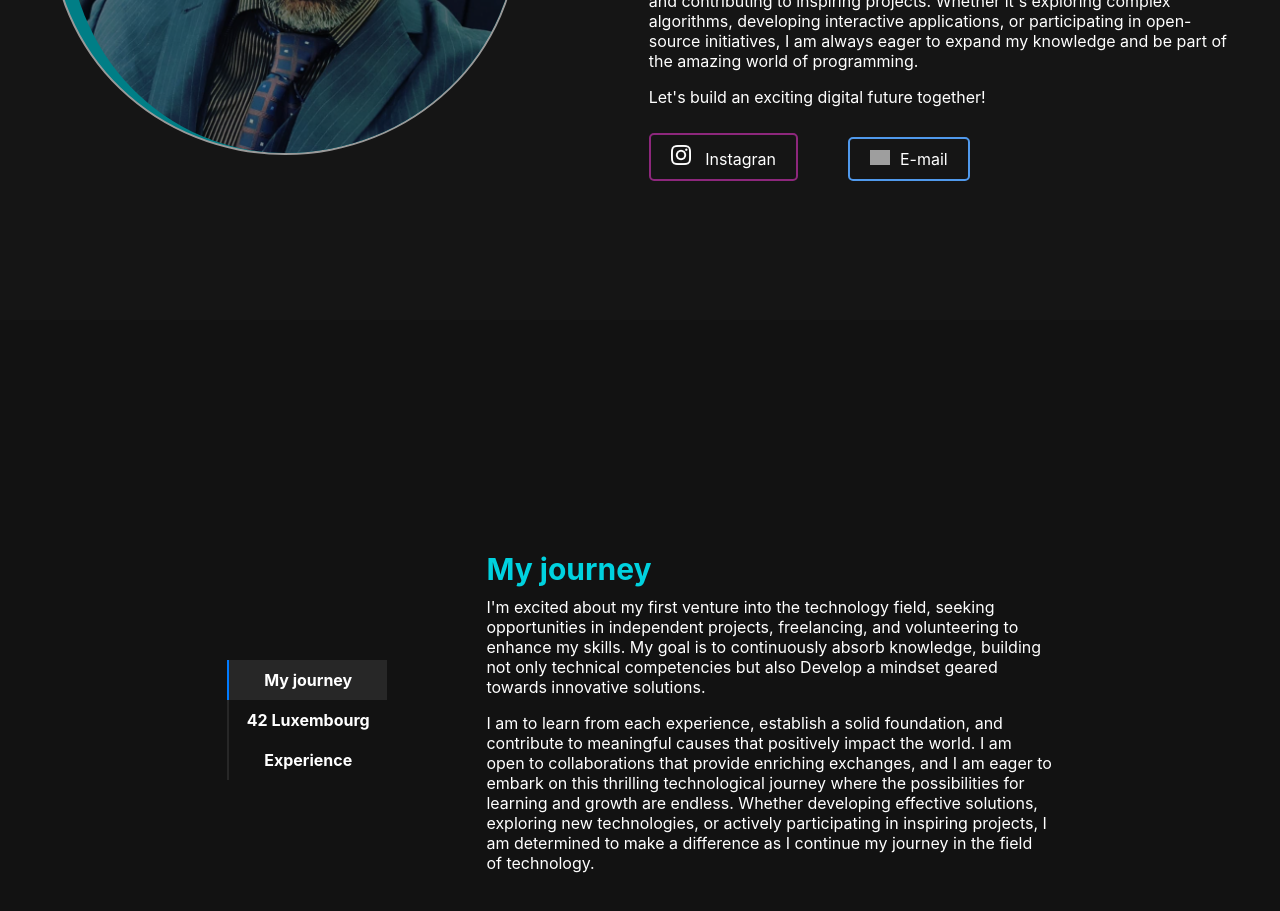
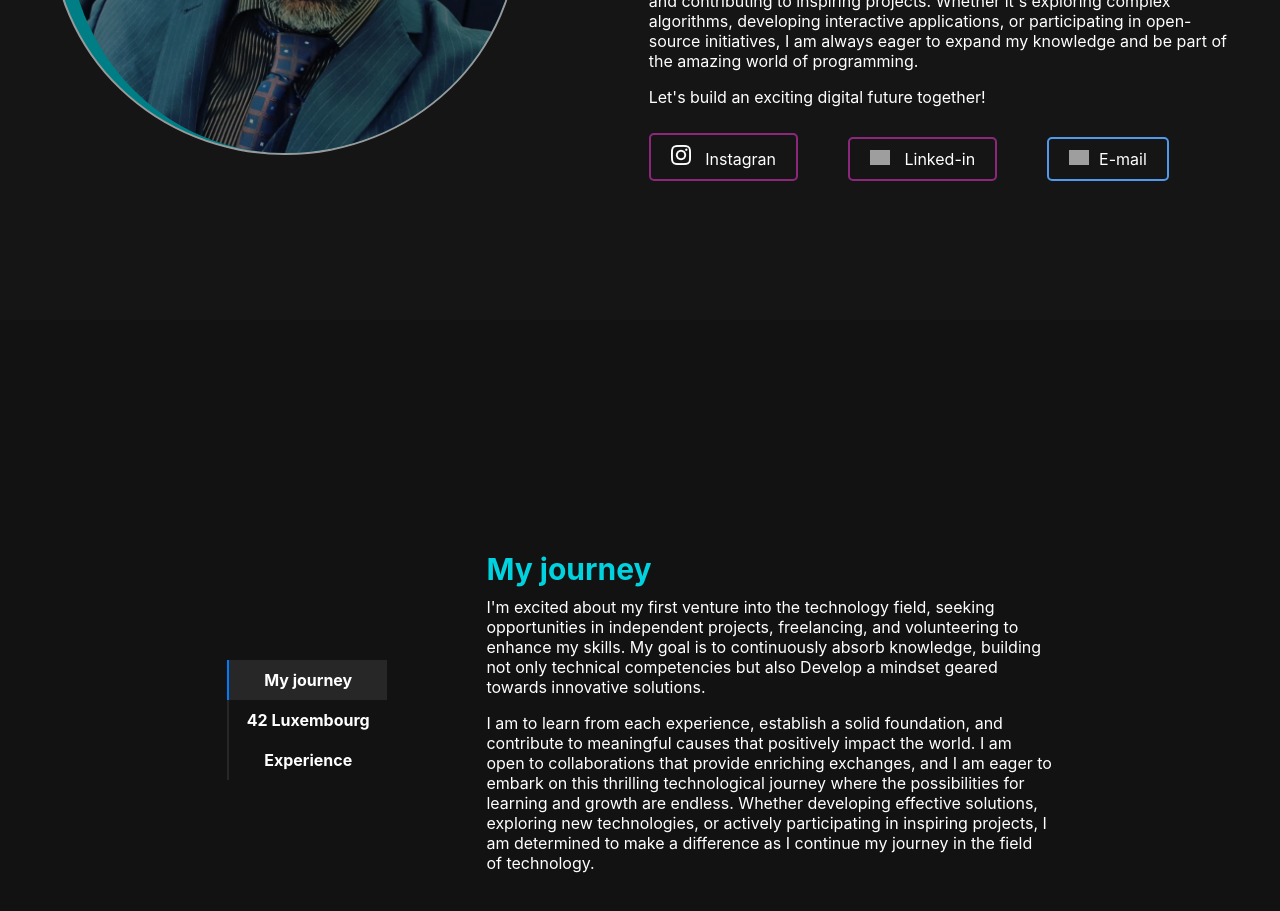
Before and after one commit to TalesPortfolio/portfolio-9, a React (Create React App) app in the folder react-portfolio-tales/: page / in a window 1280 px wide. Shown: the part 1360-2271 px from the top of the page. Built offline with nearby package versions, Linux system fonts and the light colour scheme; grey boxes are pictures that could not be loaded.

Commit message:
create new button Linked-in

```diff
--- a/react-portfolio-tales/src/Components/About/index.tsx
+++ b/react-portfolio-tales/src/Components/About/index.tsx
@@ -48,6 +48,14 @@ const About = () => (
             <img src="/images/instagram.webp" alt="" /> Instagran
           </StyleLink>
         </MyButton>
+        <MyButton>
+          <StyleLink
+            href="https://www.linkedin.com/in/tales-lima-de-paula/"
+            target="_blank"
+          >
+            <img src="/images/linkedin.png" alt="" /> Linked-in
+          </StyleLink>
+        </MyButton>
         <MyButton2 border={`2px solid ${Color.bordBtn2}`}>
           <StyleLink href="mailto:tales_lima_1982@hotmail.com?subject=Portfolio&body=Corpo do E-mail">
             {' '}
```
Also changed, not shown: react-portfolio-tales/public/images/linked-in.jpg (added).
